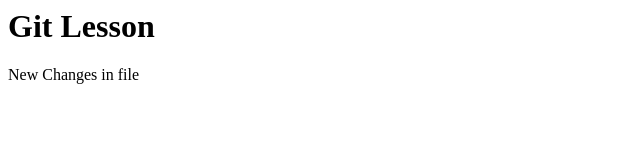
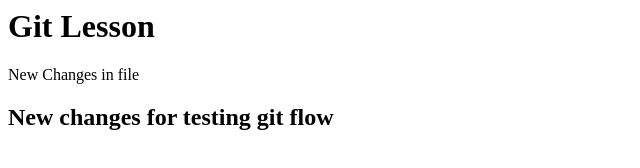
Before and after one commit to KutkoSergey/test-, a plain HTML site: page index.html in a window 1280 px wide. Shown: the whole page, without its empty margins (0-640 px from the left). Drawn offline with Linux system fonts and the light colour scheme.

Commit message:
add new changes for testing flow

```diff
--- a/index.html
+++ b/index.html
@@ -1,2 +1,3 @@
 <h1>Git Lesson</h1>
 <p>New Changes in file</p>
+<h2>New changes for testing git flow<h2>
```
